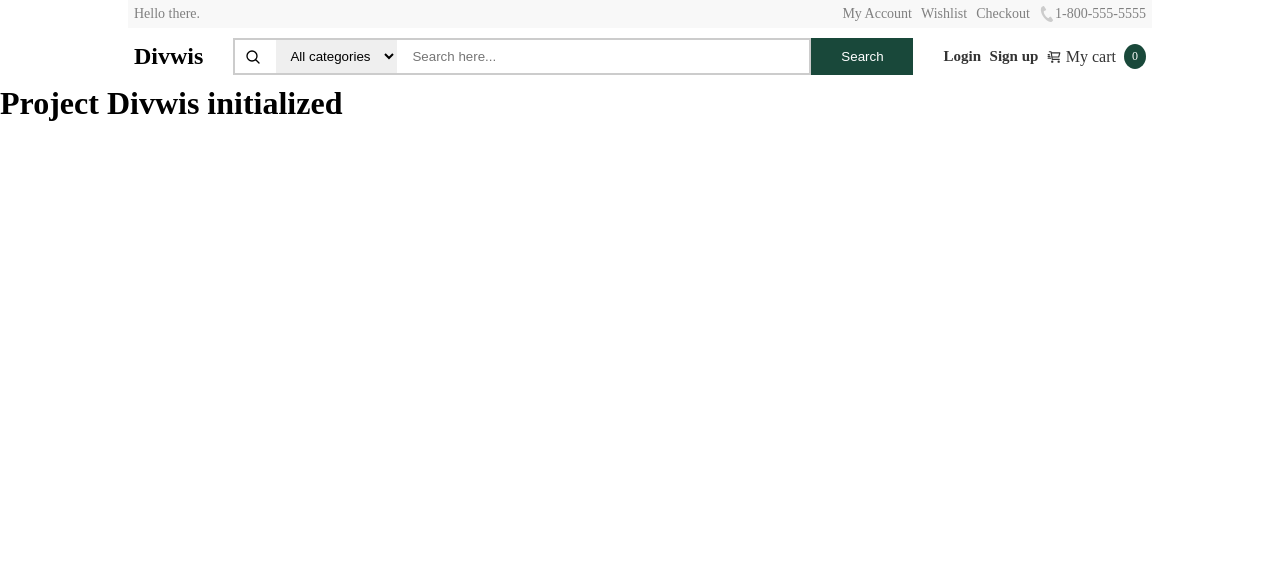
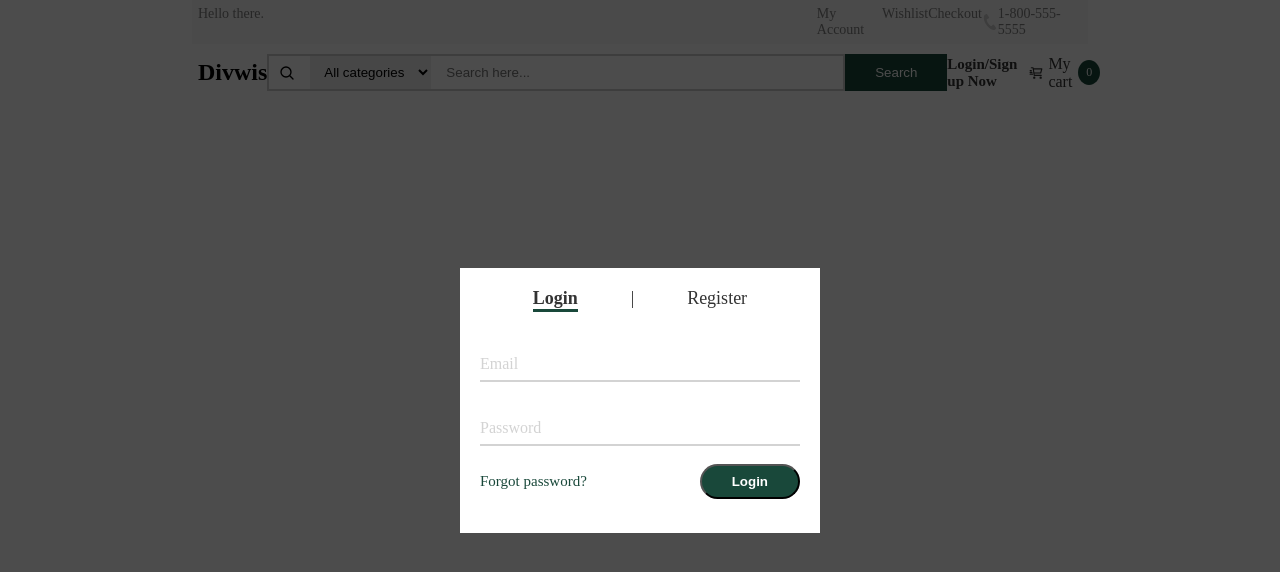
Before and after one commit to Frokesy/divwis, an Astro site: page / in a window 1280 px wide. Built offline with nearby package versions, Linux system fonts and the light colour scheme; Astro itself is replaced by a stand-in of ours.

Commit message:
designed login form

```diff
--- a/package.json
+++ b/package.json
@@ -10,6 +10,7 @@
         "astro": "astro"
     },
     "dependencies": {
-        "astro": "^4.2.1"
+        "astro": "^4.2.1",
+        "nanostores": "^0.9.5"
     }
 }
--- a/src/components/defaults/Header.astro
+++ b/src/components/defaults/Header.astro
@@ -1,10 +1,12 @@
 ---
 import Logo from "./Logo.astro";
+import AuthModal from "../modals/AuthModal.astro"
 ---
 
 <head>
   <link rel="stylesheet" href="/styles/index.css" />
 </head>
+<body>
   <div class="wrapper">
     <div class="sub-header">
       <h4>Hello there.</h4>
@@ -36,8 +38,7 @@ import Logo from "./Logo.astro";
       </div>
 
       <div class="links">
-      <a href="/about">Login</a>
-      <a href="/blog">Sign up</a>
+        <a href="/#" class="authAction">Login/Sign up Now</a>
         <div class="cart">
           <img src="/svgs/cart.svg" alt="cart" />
           <h2>My cart</h2>
@@ -47,9 +48,23 @@ import Logo from "./Logo.astro";
     </div>
   </div>
 
+  <div class="showModal"><AuthModal /></div>
+</body>
+
+<script>
+  const button = document.querySelector(".authAction");
+
+  if (button) {
+    button.addEventListener("click", () => {
+        const modal = document.querySelector(".hideModal")!;
+        modal.classList.toggle("showModal");
+    });
+  }
+</script>
+
 <style>
   .wrapper {
-    width: 80vw;
+    width: 70vw;
     margin: 0 auto;
   }
 
@@ -95,7 +110,7 @@ import Logo from "./Logo.astro";
     display: flex;
     align-items: center;
     justify-content: space-between;
-    width: 20%;
+    width: 22%;
   }
 
   .links a {
@@ -103,6 +118,7 @@ import Logo from "./Logo.astro";
     color: #333;
     font-size: 15px;
     font-weight: 900;
+    margin-right: 12px;
   }
 
   .search {
@@ -138,6 +154,7 @@ import Logo from "./Logo.astro";
   .search input {
     border: none;
     outline: none;
+    width: 65%;
   }
 
   .cart span {
@@ -147,7 +164,7 @@ import Logo from "./Logo.astro";
     font-size: 12px;
     color: #fff;
     font-weight: 300;
-    margin-left: 8px;
+    margin-left: 6px;
   }
 
   .cart h2 {
@@ -156,4 +173,14 @@ import Logo from "./Logo.astro";
     font-weight: 300;
     margin-left: 5px;
   }
+
+  .hideModal {
+    display: none;
+    visibility: hidden;
+  }
+
+  .showModal {
+    display: block;
+    visibility: visible;
+  }
 </style>
--- /dev/null
+++ b/src/components/modals/AuthModal.astro
@@ -0,0 +1,122 @@
+---
+
+---
+
+<div class="wrapper">
+  <div class="container">
+    <div class="tab">
+      <span class="active">Login</span>
+      <span>|</span>
+      <span>Register</span>
+    </div>
+    <form action="">
+      <div class="input-field">
+        <input type="text" id="name" required />
+        <label for="name">Email</label>
+      </div>
+      <div class="input-field">
+        <input type="password" id="password" required />
+        <label for="password">Password</label>
+      </div>
+      <div class="form-footer">
+        <span>Forgot password?</span>
+        <button>Login</button>
+      </div>
+    </form>
+  </div>
+</div>
+
+<style>
+  .wrapper {
+    position: absolute;
+    top: 0;
+    left: 0;
+    height: 100vh;
+    width: 100vw;
+    display: flex;
+    justify-content: center;
+    align-items: center;
+    background: rgba(0, 0, 0, 0.7);
+  }
+
+  .container {
+    background: #fff;
+    padding: 20px;
+  }
+
+  .tab {
+    display: flex;
+    justify-content: space-evenly;
+    width: 25vw;
+  }
+
+  .tab span {
+    color: #333;
+    font-size: 18px;
+  }
+
+  .active {
+    color: #19483a;
+    font-weight: 900;
+    border-bottom: 3px solid #19483a;
+  }
+
+  form {
+    margin-top: 30px;
+  }
+
+  .input-field {
+    position: relative;
+    line-height: 44px;
+    margin-top: 20px;
+  }
+  label {
+    position: absolute;
+    top: 0;
+    left: 0;
+    width: 100%;
+    color: #d3d3d3;
+    transition: 0.2s all;
+    cursor: text;
+  }
+  input {
+    width: 100%;
+    border: 0;
+    outline: 0;
+    padding: 0.5rem 0;
+    border-bottom: 2px solid #d3d3d3;
+    box-shadow: none;
+    color: #111;
+  }
+  input:focus,
+  input:valid {
+    border-color: #19483a;
+  }
+  input:focus ~ label,
+  input:valid ~ label {
+    font-size: 16px;
+    font-weight: 900;
+    top: -24px;
+    color: #19483a;
+  }
+
+  .form-footer {
+    display: flex;
+    justify-content: space-between;
+    margin: 14px 0;
+    align-items: center;
+  }
+
+  .form-footer span {
+    color: #19483a;
+    font-size: 15px;
+  }
+
+  .form-footer button {
+    padding: 8px 30px;
+    border-radius: 20px;
+    background: #19483a;
+    color: #fff;
+    font-weight: 900;
+  }
+</style>
--- a/src/pages/index.astro
+++ b/src/pages/index.astro
@@ -14,6 +14,5 @@ import Header from "../components/defaults/Header.astro";
 	</head>
 	<body>
 		<Header />
-		<h1>Project Divwis initialized</h1>
 	</body>
 </html>
```
Also changed, not shown: 1 other file. Lines whose indentation alone changed are shown as unchanged.
